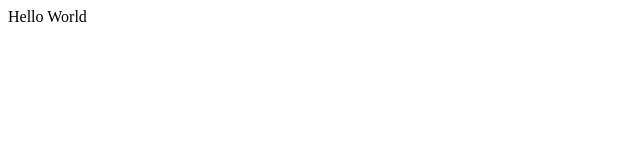
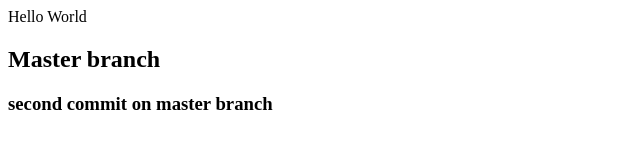
Before and after one commit to nexalphawolf/gitrevert, a plain HTML site: page index.html in a window 1280 px wide. Shown: the whole page, without its empty margins (0-640 px from the left). Drawn offline with Linux system fonts and the light colour scheme.

Commit message:
branch master commit

```diff
--- a/index.html
+++ b/index.html
@@ -8,5 +8,7 @@
 </head>
 <body>
     Hello World
+    <h2>Master branch</h2>
+    <h3>second commit on master branch</h3>
 </body>
 </html>
```
